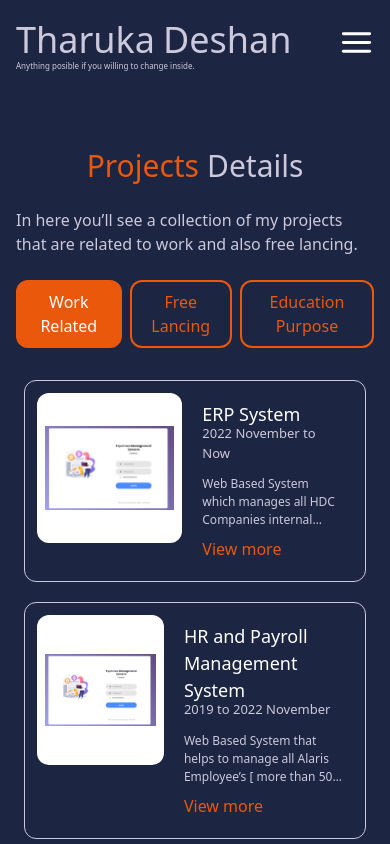
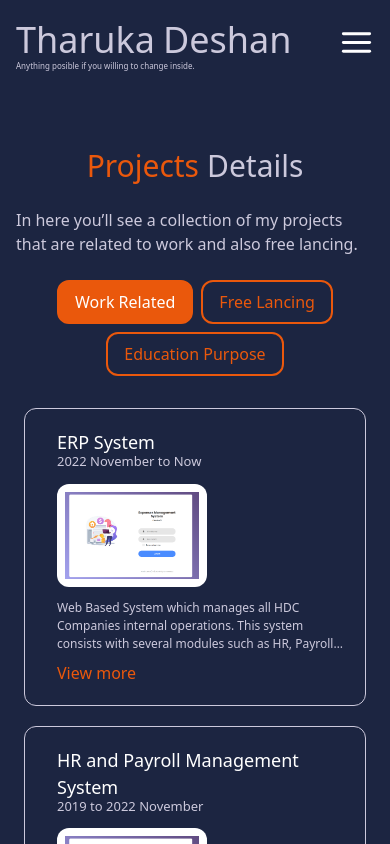
Before and after one commit to TharukaUrbanco/my-portfolio, a React (Vite) app in the folder frontend/: page /projects in a window 390 px wide. Shown: the top 844 px of the page. Built offline with nearby package versions, Linux system fonts and the light colour scheme.

Commit message:
Project list image responsive issue fixed

```diff
--- a/frontend/src/components/ProjectListItem.tsx
+++ b/frontend/src/components/ProjectListItem.tsx
@@ -13,15 +13,23 @@ const ProjectListItem = ({ project }: ProjectListItemProps) => {
     hover:bg-[#2b3145]
     "
     >
-      <div className="flex max-h-[150px] max-w-[200px] rounded-xl p-2 items-center bg-white">
+      <div className="hidden md:block max-h-[150px] max-w-[200px] rounded-xl p-2 my-auto bg-white">
         <img
-          className="object-contain"
+          className="object-contain max-w-[180px]"
           src={`/images/projectCoverImages/${project.id}.png`}
         />
       </div>
       <div className="flex flex-col justify-center p-2 ml-3">
         <h5 className="text-[18px] light-white text-left">{project.title}</h5>
         <p className="text-[13px] -mt-1 dark-white">{project.duration}</p>
+
+        <div className="flex md:hidden max-h-[150px] max-w-[150px] rounded-xl p-2 mt-3 items-center bg-white">
+          <img
+            className="object-contain max-h-[150px] mx-auto"
+            src={`/images/projectCoverImages/${project.id}.png`}
+          />
+        </div>
+
         <p className="text-[12px] mt-3 dark-white line-clamp-3">
           {project.description}
         </p>
--- a/frontend/src/pages/Project.tsx
+++ b/frontend/src/pages/Project.tsx
@@ -48,7 +48,10 @@ const Project = () => {
           <h2 className="text-[18px] mt-6 text-white">Technologies : </h2>
           <div className="flex flex-row flex-wrap text-[10px] mt-2 dark-white">
             {techSkills.map((r) => (
-              <div className="max-w-[200px] border border-gray-300 px-2 py-1 m-1 rounded-xl">
+              <div
+                className="max-w-[200px] border border-gray-300 px-2 py-1 m-1 rounded-xl"
+                key={r.id}
+              >
                 {r.name}
               </div>
             ))}
@@ -64,7 +67,7 @@ const Project = () => {
                 <div className="text-[14px] mt-2 dark-white">
                   <ul className="list-disc ml-4">
                     {project?.responsibilities?.map((r) => (
-                      <li>{r}</li>
+                      <li key={r}>{r}</li>
                     ))}
                   </ul>
                 </div>
--- a/frontend/src/pages/Projects.tsx
+++ b/frontend/src/pages/Projects.tsx
@@ -31,7 +31,7 @@ const Projects = () => {
           work and also free lancing.
         </p>
 
-        <div className="flex flex-row gap-2 mt-6">
+        <div className="flex flex-row gap-2 mt-6 flex-wrap justify-center">
           <ProjectFilteringBtn
             name="Work Related"
             selectedType={selectedType}
```
